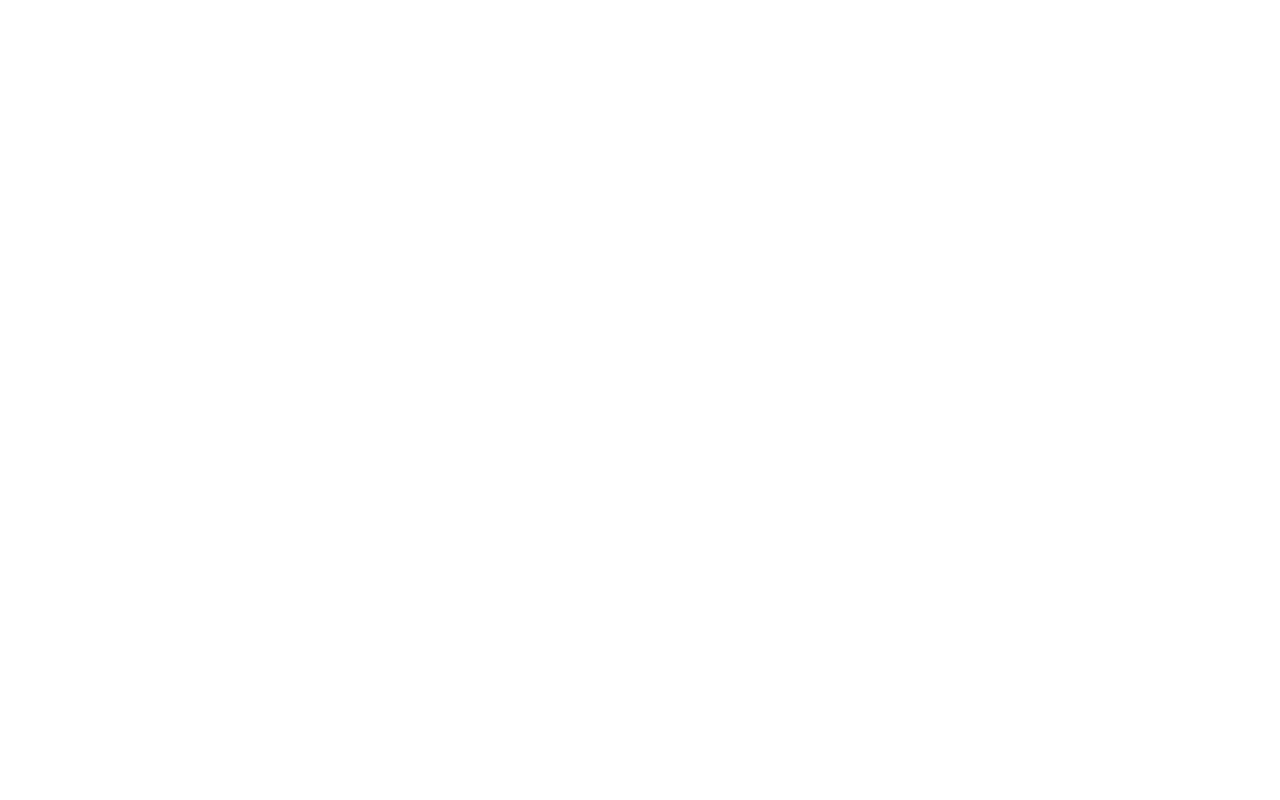
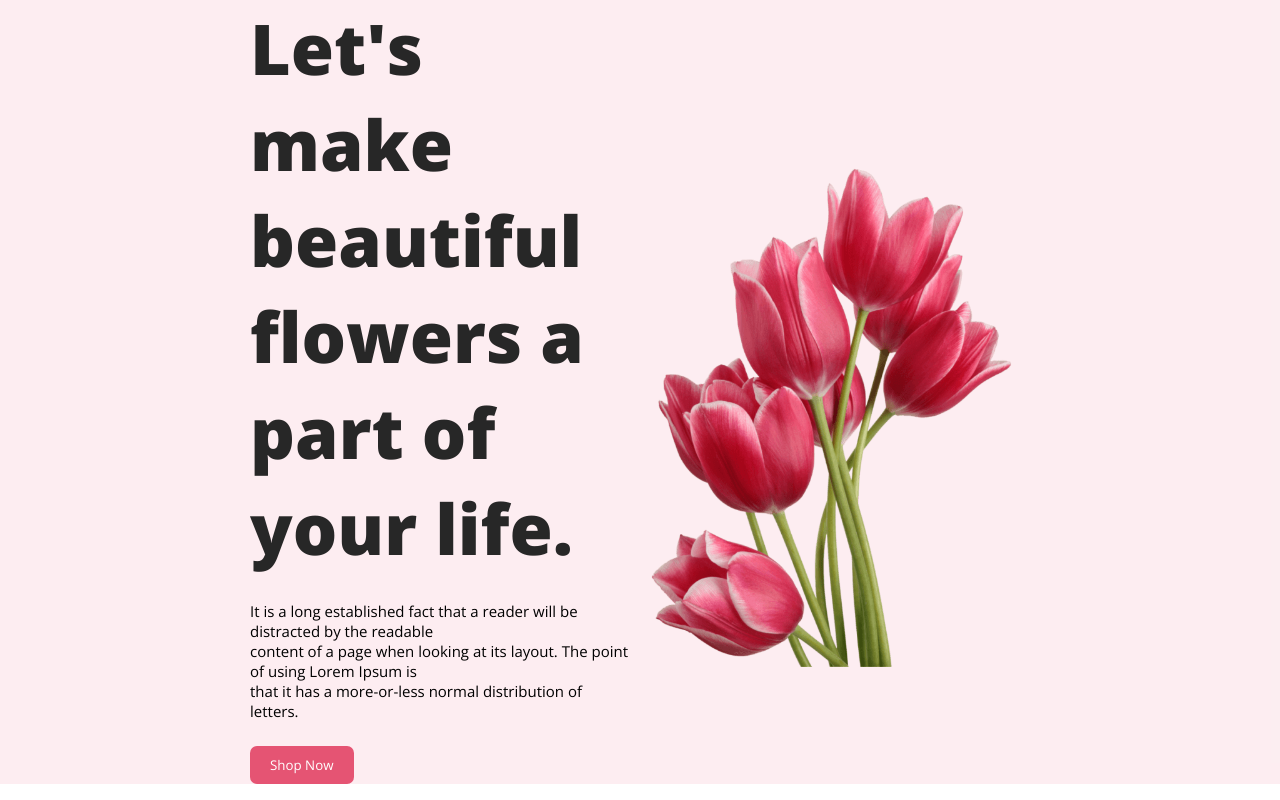
Before and after one commit to Mohibul91/Assignment-1-Flower-shop, a plain HTML site: page index.html in a window 1280 px wide. Drawn offline with nearby package versions, Linux system fonts and the light colour scheme.

Commit message:
banner-1

```diff
--- a/index.html
+++ b/index.html
@@ -3,9 +3,38 @@
 <head>
     <meta charset="UTF-8">
     <meta name="viewport" content="width=device-width, initial-scale=1.0">
+    <link rel="stylesheet" href="styles.css">
     <title>Flowers shop</title>
+    <link rel="preconnect" href="https://fonts.googleapis.com">
+<link rel="preconnect" href="https://fonts.gstatic.com" crossorigin>
+<link href="https://fonts.googleapis.com/css2?family=Open+Sans:ital,wght@0,400;0,800;1,700&display=swap" rel="stylesheet">
 </head>
 <body>
+    <header>
+        <div class="banner-1">
+            <div>
 
+              <h1 class="banner-title">Let's make <br> beautiful flowers a <br>part of your life.</h1>
+              <p class="banner-dis">It is a long established fact that a reader will be distracted by the readable  <br>content of a page when looking at its layout. The point of using Lorem Ipsum is <br> that it has a more-or-less normal distribution of letters.</p>
+              <button class="btn">Shop Now </button>
+
+            </div>
+            <img src="/images/pngwing 10.png" alt="">
+
+          </div>
+
+
+
+
+
+
+
+    </header>
+    <main>
+
+    </main>
+    <footer>
+
+    </footer>
 </body>
 </html>
--- /dev/null
+++ b/styles.css
@@ -0,0 +1,44 @@
+*{
+    padding: 0px;
+    margin: 0px;
+    font-family: 'Open Sans', sans-serif;
+}
+.banner-1{
+    display: flex;
+    justify-content: space-between;
+    align-items: center;
+    padding: 0px 0px 0px 250px;
+    background-color:  rgba(229, 84, 115, 0.10);
+
+
+
+  }
+  .banner-1 img{
+    width: 484px;
+      height: 500px;
+      padding: 50px 250px 0px 0px;
+
+
+  }
+  .banner-title{
+    color:#272727;
+
+  font-size: 70px;
+
+  font-weight: 900px;
+
+  }
+.banner-dis{
+    font-size: 15px;
+    margin-top: 25px;
+
+
+}
+.btn{
+    background: #E55473;
+    color: #FFF;
+    padding: 10px 20px ;
+    border: none;
+    margin-top: 25px;
+    border-radius: 7px;
+}
```
Also changed, not shown: images/Flower 01.png (renamed from Flower Asset/Flower 01.png), images/Group 57.png (renamed from Flower Asset/Group 57.png), images/Group 58.png (renamed from Flower Asset/Group 58.png), images/Group 59.png (renamed from Flower Asset/Group 59.png), images/Rectangle 4.png (renamed from Flower Asset/Rectangle 4.png), images/Rectangle 5.png (renamed from Flower Asset/Rectangle 5.png), images/Rectangle 6.png (renamed from Flower Asset/Rectangle 6.png), images/Rectangle 9.png (renamed from Flower Asset/Rectangle 9.png), images/pngwing 10.png (renamed from Flower Asset/pngwing 10.png), images/pngwing 5.png (renamed from Flower Asset/pngwing 5.png), images/pngwing 6.png (renamed from Flower Asset/pngwing 6.png), images/pngwing 7.png (renamed from Flower Asset/pngwing 7.png), images/pngwing 8.png (renamed from Flower Asset/pngwing 8.png).
